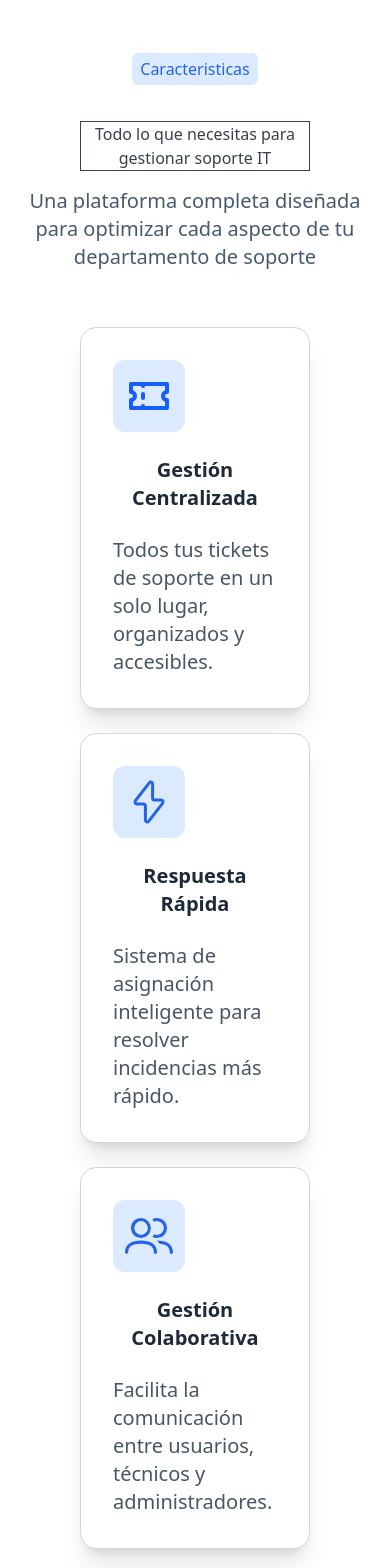
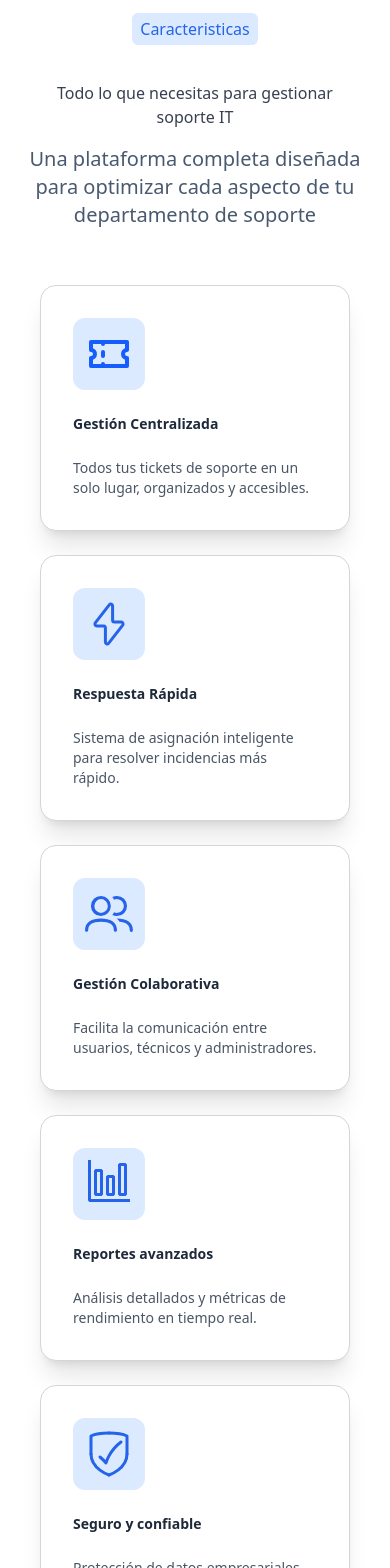
Before and after one commit to sronaal/solvix-frotend, a React (Vite) app: page / in a window 390 px wide. Shown: the part 900-2468 px from the top of the page. Built offline with nearby package versions, Linux system fonts and the light colour scheme.

Commit message:
Cambios card

```diff
--- a/src/pages/ladingpage/LadingPage.jsx
+++ b/src/pages/ladingpage/LadingPage.jsx
@@ -101,7 +101,7 @@ const LandingPage = () => {
                 <div className="h-82 w-fit flex flex-col items-start gap-5 ml-2">
                     <span className="bg-(--color-primary-3) text-(--color-primary-2) p-2 rounded-md w-fit mb-4">Sistema de Tickets para IT</span>
                     <h2 className="text-sm lg:text-xl md:text-xl mb-4">Gestiona el soporte técnico de tu empresa de manera eficiente</h2>
-                    <p className="text-sm md:text-xl font- text-(--color-text-2) mb-5">Solvix centraliza todas las incidencias, automatiza el flujo de trabajo y mejora la satisfacción de tus usuarios con una plataforma intuitiva y poderosa.</p>
+                    <p className="text-sm md:text-xl  text-(--color-text-2) mb-5">Solvix centraliza todas las incidencias, automatiza el flujo de trabajo y mejora la satisfacción de tus usuarios con una plataforma intuitiva y poderosa.</p>
                     <div className="flex items-center gap-5">
                         <Link to='/auth' className="bg-(--color-primary) text-white px-4 py-2 rounded-md transition-colors flex items-center gap-2">
                             <svg
@@ -125,12 +125,12 @@ const LandingPage = () => {
 
             </section>
 
-            <section className="flex flex-col items-center gap-4 bg-(--bg-secundario) min-h-screen text-center p-20">
+            <section className="flex flex-col items-center gap-4 bg-(--bg-secundario) min-h-screen text-center p-10 md:p-15">
                 <span className="bg-(--color-primary-3) px-2 py-1 rounded-md text-(--color-primary) w-fit mb-5">Caracteristicas</span>
-                <h2 className="text-md lg:text-xl  text-(--color-text) w-full border ">Todo lo que necesitas para gestionar soporte IT</h2>
+                <h2 className="text-md lg:text-xl  text-(--color-text) w-full">Todo lo que necesitas para gestionar soporte IT</h2>
                 <p className="text-xl lg:text-2xl  w-90 md:w-9/12 lg:w-8/12  text-(--color-text-2)">Una plataforma completa diseñada para optimizar cada aspecto de tu departamento de soporte</p>
 
-                <div className="grid grid-cols-1 sm:grid-cols-2 lg:grid-cols-3 gap-6 mt-10">
+                <div className="grid grid-cols-1 sm:grid-cols-2 lg:grid-cols-3 gap-6 mt-10 w-full">
                     <div className="flex flex-col gap-6 items-start border border-gray-300 p-8 w-full rounded-2xl shadow-xl bg-white">
                         <span className="bg-(--color-primary-3) p-3 rounded-xl flex items-center justify-center">
                             <svg
@@ -142,8 +142,8 @@ const LandingPage = () => {
                                 <path d="M9 10a1 1 0 0 0-1 1v2a1 1 0 0 0 2 0v-2a1 1 0 0 0-1-1Zm12 1a1 1 0 0 0 1-1V6a1 1 0 0 0-1-1H3a1 1 0 0 0-1 1v4a1 1 0 0 0 1 1a1 1 0 0 1 0 2a1 1 0 0 0-1 1v4a1 1 0 0 0 1 1h18a1 1 0 0 0 1-1v-4a1 1 0 0 0-1-1a1 1 0 0 1 0-2Zm-1-1.82a3 3 0 0 0 0 5.64V17H10a1 1 0 0 0-2 0H4v-2.18a3 3 0 0 0 0-5.64V7h4a1 1 0 0 0 2 0h10Z" />
                             </svg>
                         </span>
-                        <h2 className="text-xl font-semibold text-gray-800">Gestión Centralizada</h2>
-                        <p className="text-start text-xl text-gray-600">
+                        <h2 className="text-start text-sm md:text-xl  font-semibold text-gray-800">Gestión Centralizada</h2>
+                        <p className="text-start text-sm  md:text-xl text-gray-600">
                             Todos tus tickets de soporte en un solo lugar, organizados y accesibles.
                         </p>
                     </div>
@@ -161,8 +161,8 @@ const LandingPage = () => {
                                 />
                             </svg>
                         </span>
-                        <h2 className="text-xl font-semibold text-gray-800">Respuesta Rápida</h2>
-                        <p className="text-start text-xl text-gray-600">
+                        <h2 className="text-start text-sm md:text-xl font-semibold text-gray-800">Respuesta Rápida</h2>
+                        <p className="text-start text-sm md:text-xl text-gray-600">
                             Sistema de asignación inteligente para resolver incidencias más rápido.
                         </p>
                     </div>
@@ -176,8 +176,8 @@ const LandingPage = () => {
                                 />
                             </svg>
                         </span>
-                        <h2 className="text-xl font-semibold text-gray-800">Gestión Colaborativa</h2>
-                        <p className="text-start text-xl text-gray-600">
+                        <h2 className="text-start text-sm md:text-xl font-semibold text-gray-800">Gestión Colaborativa</h2>
+                        <p className="text-start text-sm  md:text-xl text-gray-600">
                             Facilita la comunicación entre usuarios, técnicos y administradores.
                         </p>
                     </div>
@@ -193,8 +193,8 @@ const LandingPage = () => {
                                 />
                             </svg>
                         </span>
-                        <h2 className="text-xl font-semibold text-gray-800">Reportes avanzados</h2>
-                        <p className="text-start text-xl text-gray-600">
+                        <h2 className="text-start text-sm md:text-xl font-semibold text-gray-800">Reportes avanzados</h2>
+                        <p className="text-start text-sm md:text-xl text-gray-600">
                             Análisis detallados y métricas de rendimiento en tiempo real.
                         </p>
                     </div>
@@ -203,8 +203,8 @@ const LandingPage = () => {
                         <span className="bg-(--color-primary-3) p-3 rounded-xl flex items-center justify-center">
                             <svg xmlns="http://www.w3.org/2000/svg" className="w-12 h-12" viewBox="0 0 256 256" fill="#2563EB"><g id="galaSecure0" fill="none" stroke="#2563EB" stroke-dasharray="none" stroke-linecap="round" stroke-linejoin="round" stroke-miterlimit="4" stroke-opacity="1" stroke-width="16"><path id="galaSecure1" d="m 127.99999,239.96468 c 0,0 95.98506,-31.99503 95.98506,-111.98257"/><path id="galaSecure2" d="M 223.98505,127.98211 V 31.997059 c 0,0 -31.99502,-15.997511 -95.98506,-15.997511"/><path id="galaSecure3" d="m 128,239.96468 c 0,0 -95.985056,-31.99503 -95.985056,-111.98257"/><path id="galaSecure4" d="M 32.014944,127.98211 V 31.997059 c 0,0 31.995019,-15.997509 95.985056,-15.997509"/><path id="galaSecure5" d="M 191.99003,63.99208 C 128,111.9846 112.00249,175.97464 112.00249,175.97464 c 0,0 -15.997511,-19.0946 -31.995019,-31.99502"/></g></svg>
                         </span>
-                        <h2 className="text-xl font-semibold text-gray-800">Seguro y confiable</h2>
-                        <p className="text-start text-xl text-gray-600">
+                        <h2 className="text-start text-sm md:text-xl font-semibold text-gray-800">Seguro y confiable</h2>
+                        <p className="text-start text-sm md:text-xl text-gray-600">
                             Protección de datos empresariales con los más altos estándares.
                         </p>
                     </div>
@@ -213,8 +213,8 @@ const LandingPage = () => {
                         <span className="bg-(--color-primary-3) p-3 rounded-xl flex items-center justify-center">
                             <svg xmlns="http://www.w3.org/2000/svg" className="w-12 h-12" viewBox="0 0 432 432"><path fill="#2563EB" d="M213.5 3q88.5 0 151 62.5T427 216t-62.5 150.5t-151 62.5t-151-62.5T0 216T62.5 65.5T213.5 3zm0 384q70.5 0 120.5-50t50-121t-50-121t-120.5-50T93 95T43 216t50 121t120.5 50zM224 109v112l96 57l-16 27l-112-68V109h32z"/></svg>
                         </span>
-                        <h2 className="text-xl font-semibold text-gray-800">Seguimiento en Real</h2>
-                        <p className="text-start text-xl text-gray-600">
+                        <h2 className="text-start text-sm md:text-xl font-semibold text-gray-800">Seguimiento en Real</h2>
+                        <p className="text-start text-sm md:text-xl text-gray-600">
                             Monitorea el estado de cada ticket al instante desde cualquier dispositivo
                         </p>
                     </div>
```
